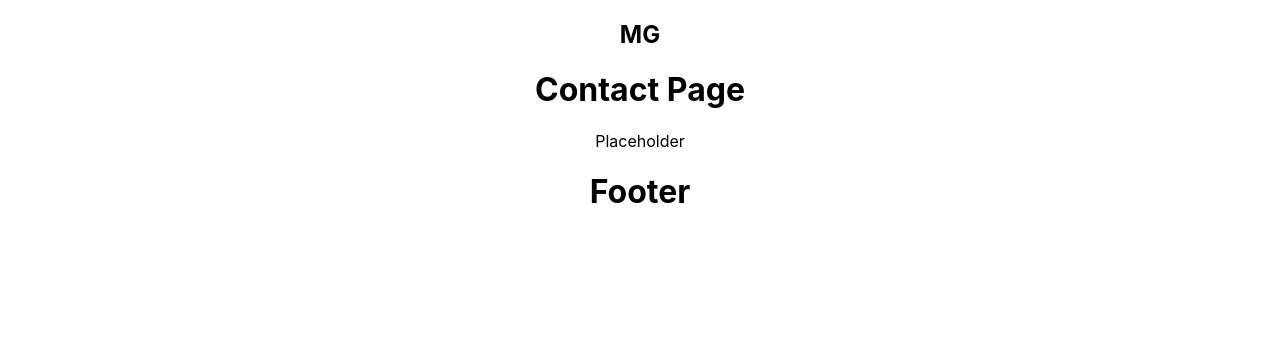
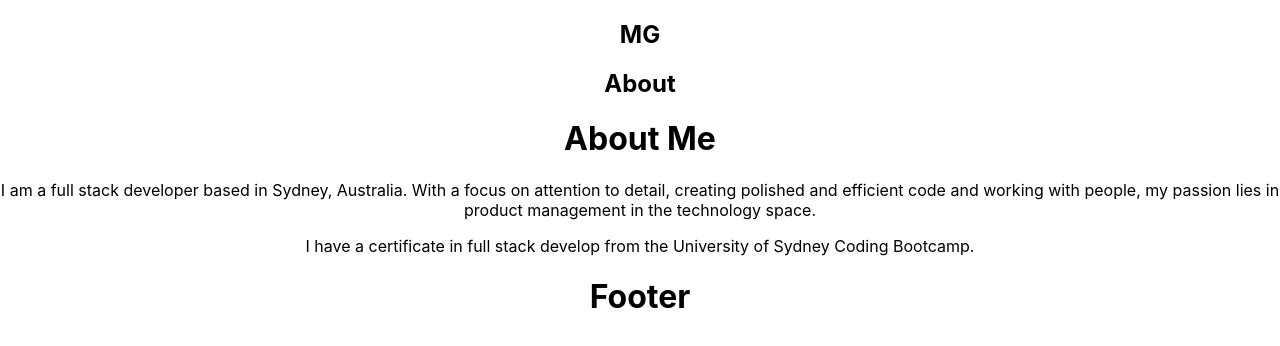
Before and after one commit to mdkgray/portfoligray, a React (Create React App) app: page / in a window 1280 px wide. Shown: the top 346 px of the page. Built offline with nearby package versions, Linux system fonts and the light colour scheme.

Commit message:
updated PageContainer.js

```diff
--- a/src/components/PageContainer.js
+++ b/src/components/PageContainer.js
@@ -1,34 +1,31 @@
-import React, { useState } from "react";
+import React from "react";
 import "../App.css";
 
 import About from '../components/Pages/About';
 import Contact from '../components/Pages/Contact';
 import Portfolio from '../components/Pages/Portfolio';
 import Resume from '../components/Pages/Resume';
-import Navigation from './Navigation';
+import PageContent from './PageContent';
 
-export default function ProfileContainer(currentPage, setCurrentPage) {
-    // const [currentPage, setCurrentPage] = useState('About');
+export default function ProfileContainer({currentPage}) {
 
     const renderPage = () => {
-        if (currentPage === 'About') {
+        if (currentPage.name === 'About') {
             return <About />;
         }
-        if (currentPage === 'Portfolio') {
+        if (currentPage.name === 'Portfolio') {
             return <Portfolio />;
         }
-        if (currentPage === 'Resume') {
+        if (currentPage.name === 'Resume') {
             return <Resume />;
         }
         return <Contact />;
     };
 
-    const handlePageChange = (page) => setCurrentPage(page);
-
     return (
         <div>
-            <Navigation currentPage={currentPage} handlePageChange={handlePageChange} />
-            {renderPage()}
+            <h2>{currentPage.name}</h2>
+            <PageContent>{renderPage()}</PageContent>
         </div>
     );
 }
```
